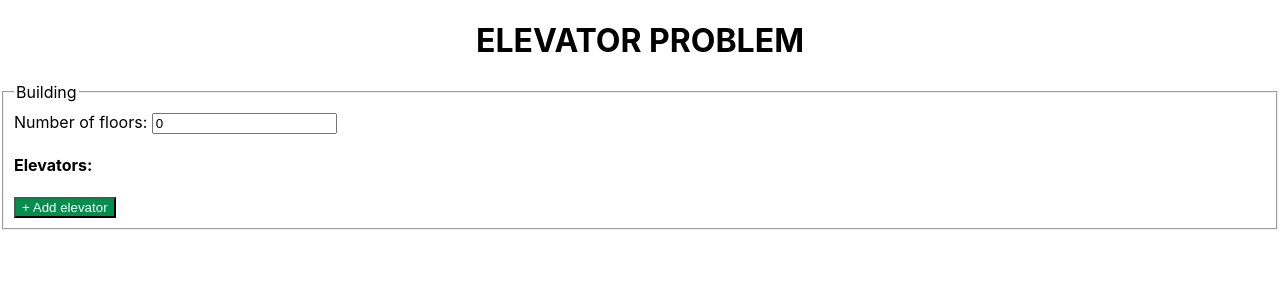
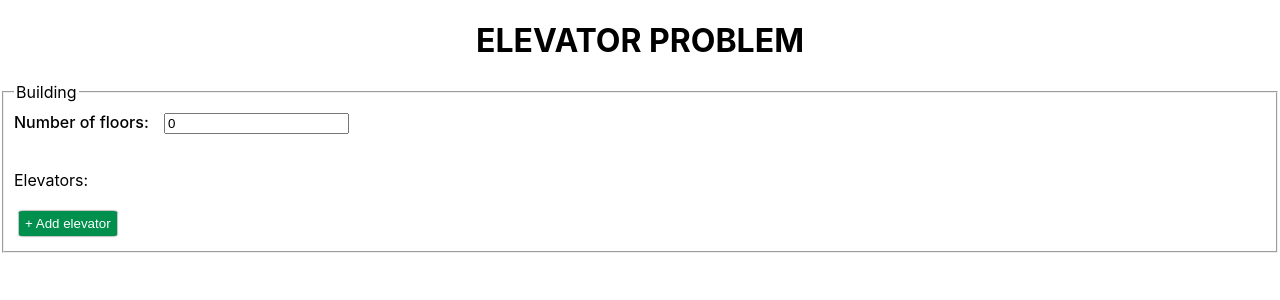
Before and after one commit to hunibotha/elevators, a React (Create React App) app: page / in a window 1280 px wide. Shown: the top 300 px of the page. Built offline with nearby package versions, Linux system fonts and the light colour scheme.

Commit message:
Input building data: improve design

```diff
--- a/src/App.css
+++ b/src/App.css
@@ -30,10 +30,16 @@ fieldset{
 }
 
 .action-button{
+  margin: 5px;
+  height: 25px;
+  border: none;
+  border-radius: 5%;
+  box-shadow: 0 0 1px 1px rgba(129, 129, 129, 0.5);
+  cursor: pointer;
 }
 
 .info-button{
-  background-color: #03219f;
+  background-color: #145e9f;
   color: #fff;
 }
 
--- a/src/App.js
+++ b/src/App.js
@@ -44,9 +44,10 @@ const App = () => {
           <NumberInput
             label="Number of floors: "
             value={numberOfFloors}
-            onChange={e => setNumberOfFloors(parseInt(e.target.value || 0))}
+            onChange={numberOfFloors => setNumberOfFloors(numberOfFloors)}
           />
-          <h4>Elevators:</h4>
+          <br/><br/>
+          <p>Elevators:</p>
           {elevators.map((elevator) => {
             return (
               <ElevatorItem
@@ -58,7 +59,7 @@ const App = () => {
             )
           })}
           <button
-            className="success-button"
+            className="action-button success-button"
             onClick={addElevator}
           >
             + Add elevator
--- a/src/components/ElevatorEditForm.js
+++ b/src/components/ElevatorEditForm.js
@@ -1,6 +1,19 @@
-import React, {useState} from 'react'
-import PropTypes from 'prop-types'
-import NumberInput from "./common/number_input";
+import React, {useState} from "react"
+import PropTypes from "prop-types"
+import NumberInput from "./common/number_input"
+import Modal from "./common/modal";
+
+const style = {
+  stopContainer: {
+    display: 'flex',
+    flexWrap: 'wrap',
+    maxWidth: 480,
+    marginBottom: 10
+  },
+  stopTitle: {
+    fontWeight: 500
+  }
+}
 
 const ElevatorEditForm = ({elevator, onSave, onCancel, highestFloor}) => {
   const [currentFloor, setCurrentFloor] = useState(elevator.currentFloor)
@@ -19,7 +32,7 @@ const ElevatorEditForm = ({elevator, onSave, onCancel, highestFloor}) => {
 
   const removeStop = removedStop => setStops(stops.filter(stop => stop !== removedStop))
   const addStop = () => {
-    if ((addedStop || addedStop === 0) && !addedStop < 0 && addedStop <= highestFloor && !stops.includes(addedStop)) {
+    if ((addedStop || addedStop === 0) && !(addedStop < 0) && addedStop <= highestFloor && !stops.includes(addedStop)) {
       setStops([...stops, addedStop])
       setAddedStop("")
     } else {
@@ -28,7 +41,7 @@ const ElevatorEditForm = ({elevator, onSave, onCancel, highestFloor}) => {
   }
 
   const saveElevator = () => {
-    if(validateFloor(currentFloor, "Current floor") && validateFloor(destinationFloor, "Destination floor")){
+    if (validateFloor(currentFloor, "Current floor") && validateFloor(destinationFloor, "Destination floor")) {
       onSave({
         id: elevator.id,
         currentFloor,
@@ -39,25 +52,27 @@ const ElevatorEditForm = ({elevator, onSave, onCancel, highestFloor}) => {
   }
 
   return (
+    <Modal onClose={onCancel}>
       <form action="#">
         <fieldset>
-        <legend>Editing elevator #{elevator.id}</legend>
+          <legend>Editing elevator <b>#{elevator.id}</b></legend>
           <div>
             <NumberInput
               label="Current floor: "
               value={currentFloor}
-            onChange={e => setCurrentFloor(parseInt(e.target.value || 0))}
+              onChange={currentFloor => setCurrentFloor(currentFloor)}
             />
           </div>
           <div>
             <NumberInput
               label="Destination floor: "
               value={destinationFloor}
-            onChange={e => setDestinationFloor(parseInt(e.target.value || 0))}
+              onChange={destinationFloor => setDestinationFloor(destinationFloor)}
             />
           </div>
-        <h4>Stops(floors the elevator will stop on):</h4>
-        <div>
+          <br/>
+          <p style={style.stopTitle}>Stops(floors the elevator will stop on):</p>
+          <div style={style.stopContainer}>
             {stops.map(stop => (
               <span
                 key={stop}
@@ -68,18 +83,18 @@ const ElevatorEditForm = ({elevator, onSave, onCancel, highestFloor}) => {
               {stop}
             </span>
             ))}
+          </div>
           <div>
             <NumberInput
               value={addedStop}
-              onChange={e => setAddedStop(parseInt(e.target.value || 0))}
+              onChange={addedStop => setAddedStop(addedStop)}
             />
             <button
-              className="success-button"
+              className="action-button success-button"
               onClick={addStop}
             >
               + Add stop
             </button>
-          </div>
           </div>
         </fieldset>
         <button
@@ -95,6 +110,7 @@ const ElevatorEditForm = ({elevator, onSave, onCancel, highestFloor}) => {
           Cancel
         </button>
       </form>
+    </Modal>
   )
 }
 
--- a/src/components/ElevatorItem.js
+++ b/src/components/ElevatorItem.js
@@ -1,9 +1,22 @@
 import React from 'react'
 import PropTypes from 'prop-types'
 
+const style = {
+  container: {
+    display: 'flex',
+    marginBottom: 5
+  },
+  description: {
+    display: 'inline-block',
+    borderBottom: '1px solid #EFEFEF',
+    width: 200,
+    marginRight: 10
+  }
+}
+
 const ElevatorItem = ({elevator, onEdit, onDelete}) => (
-  <li>
-    <span>Elevator #{elevator.id}</span>
+  <li style={style.container}>
+    <span style={style.description}>Elevator <b>#{elevator.id}</b></span>
     <button
       onClick={() => onEdit(elevator)}
       className="action-button info-button"
--- /dev/null
+++ b/src/components/common/modal.js
@@ -0,0 +1,45 @@
+import React from "react"
+import PropTypes from "prop-types"
+
+const style = {
+  container: {
+    position: 'fixed',
+    top: 0,
+    left: 0,
+    right: 0,
+    bottom: 0,
+    display: 'flex',
+    justifyContent: 'center',
+    alignItems: 'center'
+  },
+  contentContainer: {
+    position: 'relative',
+    display: 'inline-block',
+    backgroundColor: "#fff",
+    padding: 15
+  },
+  backgroundOverlay: {
+    position: 'absolute',
+    top: 0,
+    left: 0,
+    right: 0,
+    bottom: 0,
+    backgroundColor: "rgba(0,0,0,0.2)"
+  }
+}
+
+const Modal = ({onClose, children}) => (
+  <div style={style.container}>
+    <div style={style.backgroundOverlay} onClick={onClose}/>
+    <div style={style.contentContainer}>
+      {children}
+    </div>
+  </div>
+)
+
+Modal.propTypes = {
+  onClose: PropTypes.func.isRequired,
+  children: PropTypes.node
+}
+
+export default Modal
--- a/src/components/common/number_input.js
+++ b/src/components/common/number_input.js
@@ -1,12 +1,13 @@
-import React from 'react'
-import PropTypes from 'prop-types'
+import React from "react"
+import PropTypes from "prop-types"
 
 const NumberInput = ({label: labelProp, ...restProps}) => (
   <>
-    {labelProp && <label>{labelProp}</label>}
+    {labelProp && <label style={{display: 'inline-block', width: 150, fontWeight: 500}}>{labelProp}</label>}
     <input
       {...restProps}
       type="number"
+      onChange={e => restProps.onChange && restProps.onChange(parseInt(e.currentTarget.value || 0))}
     />
   </>
 )
```
Lines whose indentation alone changed are shown as unchanged.
